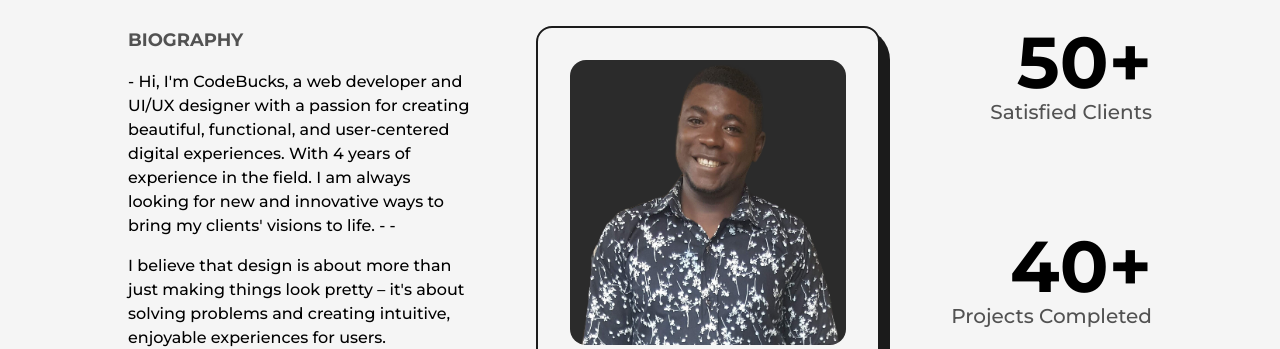
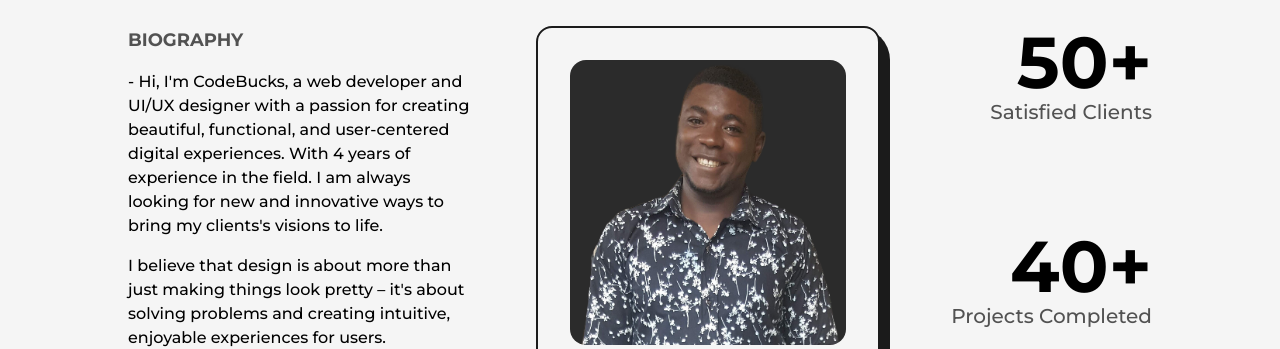
Before and after one commit to hydilois/elshaseries-portfolio, a Next.js app: page /about in a window 1280 px wide. Shown: the part 406-755 px from the top of the page. Built offline with nearby package versions, Linux system fonts and the light colour scheme.

Commit message:
rename the usecontext

```diff
--- a/src/components/Footer.js
+++ b/src/components/Footer.js
@@ -2,7 +2,7 @@ import React from "react";
 import Layout from "./Layout.js";
 import Link from "next/link.js";
 import { useContext } from "react";
-import { languageContext } from "@/contexts/languageContext.js";
+import { languageContext } from "@/contexts/useLanguageContext.js";
 import translation from "@/translation.js";
 
 const Footer = () => {
--- a/src/components/HireMe.js
+++ b/src/components/HireMe.js
@@ -2,7 +2,7 @@ import React, { useContext } from "react";
 import { CircularText2 } from "./Icons.js";
 import Link from "next/link.js";
 import translation from "@/translation.js";
-import { languageContext } from "@/contexts/languageContext.js";
+import { languageContext } from "@/contexts/useLanguageContext.js";
 
 const HireMe = () => {
   const { language } = useContext(languageContext);
--- a/src/components/NavBar.js
+++ b/src/components/NavBar.js
@@ -15,7 +15,7 @@ import { motion } from "framer-motion";
 import useThemeSwitcher from "./hooks/useThemeSwitcher.js";
 import SwitchLanguage from "./SwitchLanguage.js";
 import translation from "@/translation.js";
-import { languageContext } from "@/contexts/languageContext.js";
+import { languageContext } from "@/contexts/useLanguageContext.js";
 
 const CustomLink = ({ href, title, className = "" }) => {
   const router = useRouter();
--- a/src/components/SwitchLanguage.js
+++ b/src/components/SwitchLanguage.js
@@ -1,6 +1,6 @@
 import React from "react";
 import { useContext } from "react";
-import { languageContext } from "../contexts/languageContext.js";
+import { languageContext } from "../contexts/useLanguageContext.js";
 import { FrenchIcon, UkIcon } from "./Icons.js";
 
 function SwitchLanguage() {
--- a/src/contexts/languageContext.js
+++ b/src/contexts/useLanguageContext.js
@@ -2,7 +2,7 @@ import React, { createContext, useEffect, useState } from "react";
 
 export const languageContext = createContext();
 
-const languageContextProvider = ({ children }) => {
+const useLanguageContextProvider = ({ children }) => {
   const [language, setLanguage] = useState("en");
 
   useEffect(() => {
@@ -23,4 +23,4 @@ const languageContextProvider = ({ children }) => {
   );
 };
 
-export default languageContextProvider;
+export default useLanguageContextProvider;
--- a/src/pages/_app.js
+++ b/src/pages/_app.js
@@ -5,7 +5,7 @@ import { AnimatePresence } from "framer-motion";
 import { Montserrat } from "next/font/google";
 import Head from "next/head.js";
 import { useRouter } from "next/router.js";
-import LanguageContextProvider from "../contexts/languageContext.js";
+import LanguageContextProvider from "../contexts/useLanguageContext.js";
 
 const montserrat = Montserrat({
   subsets: ["latin"],
--- a/src/pages/about.js
+++ b/src/pages/about.js
@@ -53,19 +53,19 @@ const about = () => {
                 Biography
               </h2>
               <p className="font-medium">
-                - Hi, I'm CodeBucks, a web developer and UI/UX designer with a
+                - Hi, I&apos;m CodeBucks, a web developer and UI/UX designer with a
                 passion for creating beautiful, functional, and user-centered
                 digital experiences. With 4 years of experience in the field. I
                 am always looking for new and innovative ways to bring my
-                clients' visions to life. - -
+                clients&apos;s visions to life.
               </p>
               <p className="my-4 font-medium">
                 I believe that design is about more than just making things look
-                pretty – it's about solving problems and creating intuitive,
+                pretty – it&apos;s about solving problems and creating intuitive,
                 enjoyable experiences for users.
               </p>
               <p className="font-medium">
-                Whether I'm working on a website, mobile app, or other digital
+                Whether I&apos;m working on a website, mobile app, or other digital
                 product, I bring my commitment to design excellence and
                 user-centered thinking to every project I work on. I look
                 forward to the opportunity to bring my skills and passion to
--- a/src/pages/index.js
+++ b/src/pages/index.js
@@ -9,7 +9,7 @@ import HireMe from "@/components/HireMe.js";
 import ligthBulb from "../../public/images/svgs/miscellaneous_icons_1.svg";
 import TransitionEffect from "@/components/TransitionEffect.js";
 import { useContext } from "react";
-import { languageContext } from "@/contexts/languageContext.js";
+import { languageContext } from "@/contexts/useLanguageContext.js";
 import translation from "@/translation.js";
 
 export default function Home() {
```
